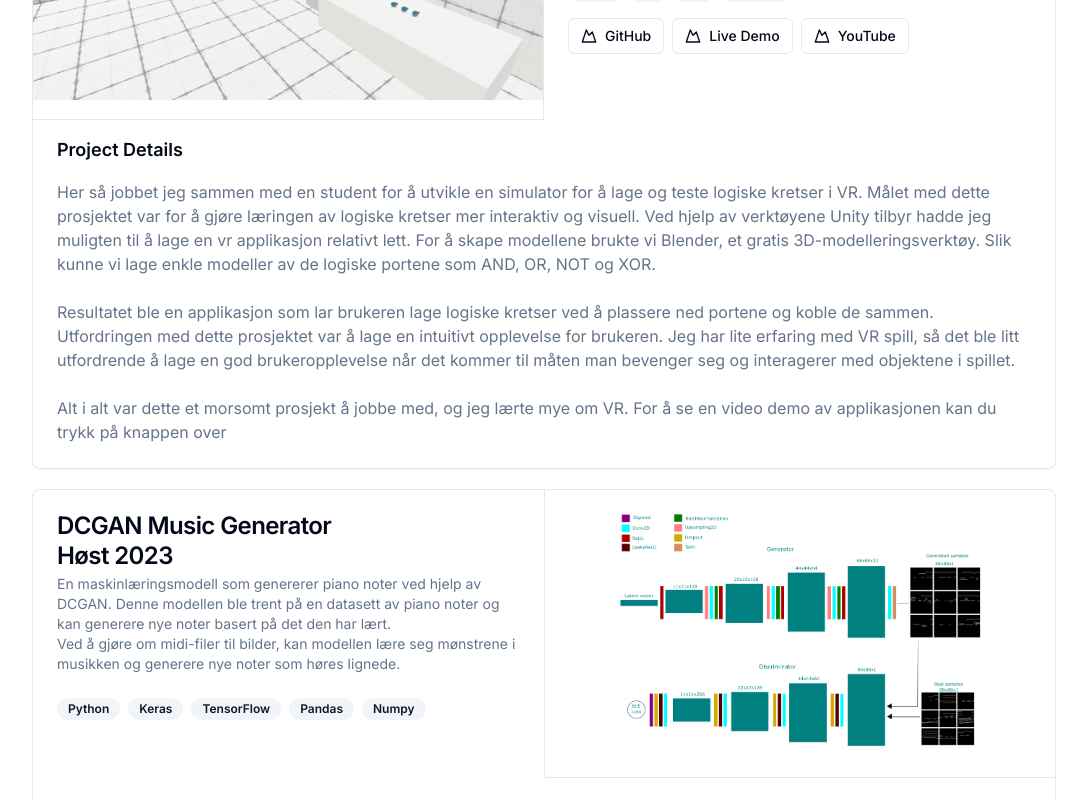
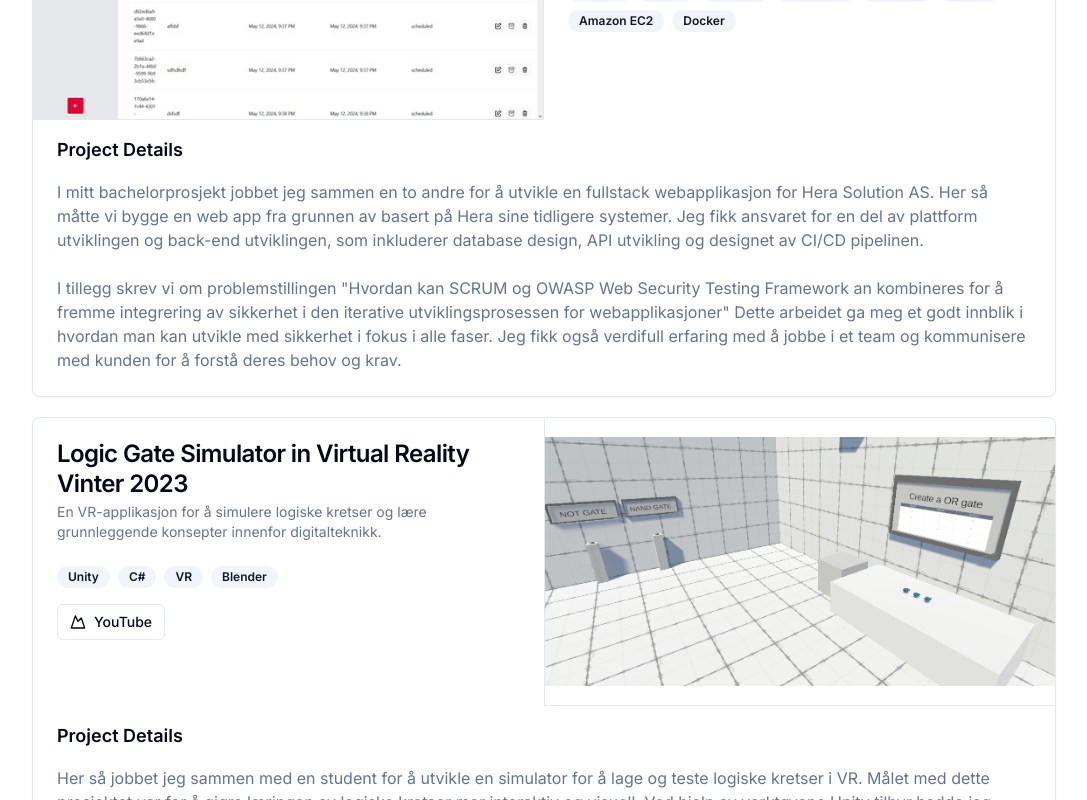
Before and after one commit to arnold01235/arndev, a Next.js app: page /projects in a window 1280 px wide. Shown: the part 900-1700 px from the top of the page, without its empty margins (96-1183 px from the left). Built offline with nearby package versions, Linux system fonts and the light colour scheme.

Commit message:
updated projects page

```diff
--- a/app/projects/page.tsx
+++ b/app/projects/page.tsx
@@ -20,9 +20,7 @@ const projects = () => {
         title='Portfolio Website'
         description='En nettside for å vise frem mine prosjekter og erfaringer.'
         technologies={["Next.js", "React", "Node.js", "ShadCN", "Tailwind CSS", "Vercel"]}
-        githubUrl='https://github.com/your-repo-url'
-        liveUrl='https://your-live-demo-url'
-        youtubeUrl='https://your-video-demo-url'
+        githubUrl='https://github.com/arnold01235/arndev'
         imageUrl='/images/Arndev.png'
         details={`Denne portfolio-nettsiden ble utviklet med Next.js og React for å vise frem mine prosjekter og erfaringer. Ved å bruke ShadCN og Tailwind CSS fikk jeg en ren og moderne design. Nettsiden er også responsiv, slik at den ser bra ut på alle enheter. Jeg brukte Vercel for å deploye nettsiden, noe som gjorde det enkelt å oppdatere og vedlikeholde.
 
@@ -31,14 +29,25 @@ const projects = () => {
         imagePosition='right'
       />
 
+        {/*Bachelor oppgave*/}
+        <ProjectCard
+        title='Bachelorprosjekt'
+        description='En fullstack web applikasjon for å håndtere og arkivere fraktbrev for et firma.'
+        technologies={["Next.js", "React", "Node.js", "MongoDB", "Express", "Vercel", "Amazon EC2", "Docker"]}
+        imageUrl='/images/Hera.png'
+        details={`I mitt bachelorprosjekt jobbet jeg sammen en to andre for å utvikle en fullstack webapplikasjon for Hera Solution AS. Her så måtte vi bygge en web app fra grunnen av basert på Hera sine tidligere systemer. Jeg fikk ansvaret for en del av plattform utviklingen og back-end utviklingen, som inkluderer database design, API utvikling og designet av CI/CD pipelinen.
+
+            I tillegg skrev vi om problemstillingen "Hvordan kan SCRUM og OWASP Web Security Testing Framework an kombineres for å fremme integrering av sikkerhet i den iterative utviklingsprosessen for webapplikasjoner" Dette arbeidet ga meg et godt innblik i hvordan man kan utvikle med sikkerhet i fokus i alle faser. Jeg fikk også verdifull erfaring med å jobbe i et team og kommunisere med kunden for å forstå deres behov og krav.`}
+        date='Høst 2024'
+        imagePosition='left'
+      />
+
       {/*Logic Gate simulator*/}
       <ProjectCard
       title='Logic Gate Simulator in Virtual Reality'
       description='En VR-applikasjon for å simulere logiske kretser og lære grunnleggende konsepter innenfor digitalteknikk.'
       technologies={["Unity", "C#", "VR", "Blender"]}
-      githubUrl='https://github.com/your-repo-url'
-      liveUrl='https://your-live-demo-url'
-      youtubeUrl='https://your-video-demo-url'
+      youtubeUrl='https://www.youtube.com/watch?v=-Im7mCatrH8&list=PLCQsqddzN3OXv2dG6qPhqjltByVz4UO_0'
       imageUrl='/images/Logicgate.png'
       details={`Her så jobbet jeg sammen med en student for å utvikle en simulator for å lage og teste logiske kretser i VR. Målet med dette prosjektet var for å gjøre læringen av logiske kretser mer interaktiv og visuell. Ved hjelp av verktøyene Unity tilbyr hadde jeg muligten til å lage en vr applikasjon relativt lett. For å skape modellene brukte vi Blender, et gratis 3D-modelleringsverktøy. Slik kunne vi lage enkle modeller av de logiske portene som AND, OR, NOT og XOR.
 
@@ -46,7 +55,7 @@ const projects = () => {
 
           Alt i alt var dette et morsomt prosjekt å jobbe med, og jeg lærte mye om VR. For å se en video demo av applikasjonen kan du trykk på knappen over`}
       date='Vinter 2023'
-      imagePosition='left'
+      imagePosition='right'
       />
 
         {/*DCGAN Music Generator*/}
@@ -55,17 +64,15 @@ const projects = () => {
         description='En maskinlæringsmodell som genererer piano noter ved hjelp av DCGAN. Denne modellen ble trent på en datasett av piano noter og kan generere nye noter basert på det den har lært.
         Ved å gjøre om midi-filer til bilder, kan modellen lære seg mønstrene i musikken og generere nye noter som høres lignede.'
         technologies={["Python", "Keras", "TensorFlow", "Pandas", "Numpy"]}
-        githubUrl=''
-        liveUrl=''
-        youtubeUrl=''
+        liveUrl='https://drive.google.com/drive/folders/1ykIuiEKCylOmIWo_4JWeJwkkuRvc78gd'
         imageUrl='/images/DCGAN.png'
         details={`I dette prosjektet jobbet jeg sammen med to andre studenter for å utforske om GAN kan brukes til å generere musikk. GAN er en type maskinlæringsmodell som består av to deler: en generator og en diskriminator. Begge partene trener hverandre for å generere realistiske data. Vi brukte DCGAN, en type GAN som er spesielt designet for å generere bilder.
 
             Hovedideen bak prosjektet var å gjøre om midi-filer til bilder, deretter trene DCGAN på disse bildene for å generere nye bilder. Disse bildene ble deretter konvertert tilbake til midi-filer for å høre på resultatet. Vi trente modellen på et datasett på forskjellige sjangre av musikk, og resultatene varierte fra sjanger til sjanger. F.eks modellen slet med å generere musikk av Mozart grunnet til notene var mer komplekse enn andre sjangre. Den klarte derimot å generere musikk fra et datasett av nintendo-spillmusikk, grunnet til at notene er mer repetitive og enklere å lære.
 
-            For å lytte på resultatene kan man trykke på knappen over`}
+            For å lytte på resultatene kan du trykke på knappen over. NB de generte lyd filene er 10 sekunder lange og kan variere i kvalitet.`}
         date = 'Høst 2023'
-        imagePosition='right'
+        imagePosition='left'
         />
 
 
```
Also changed, not shown: public/images/Hera.png (added).
